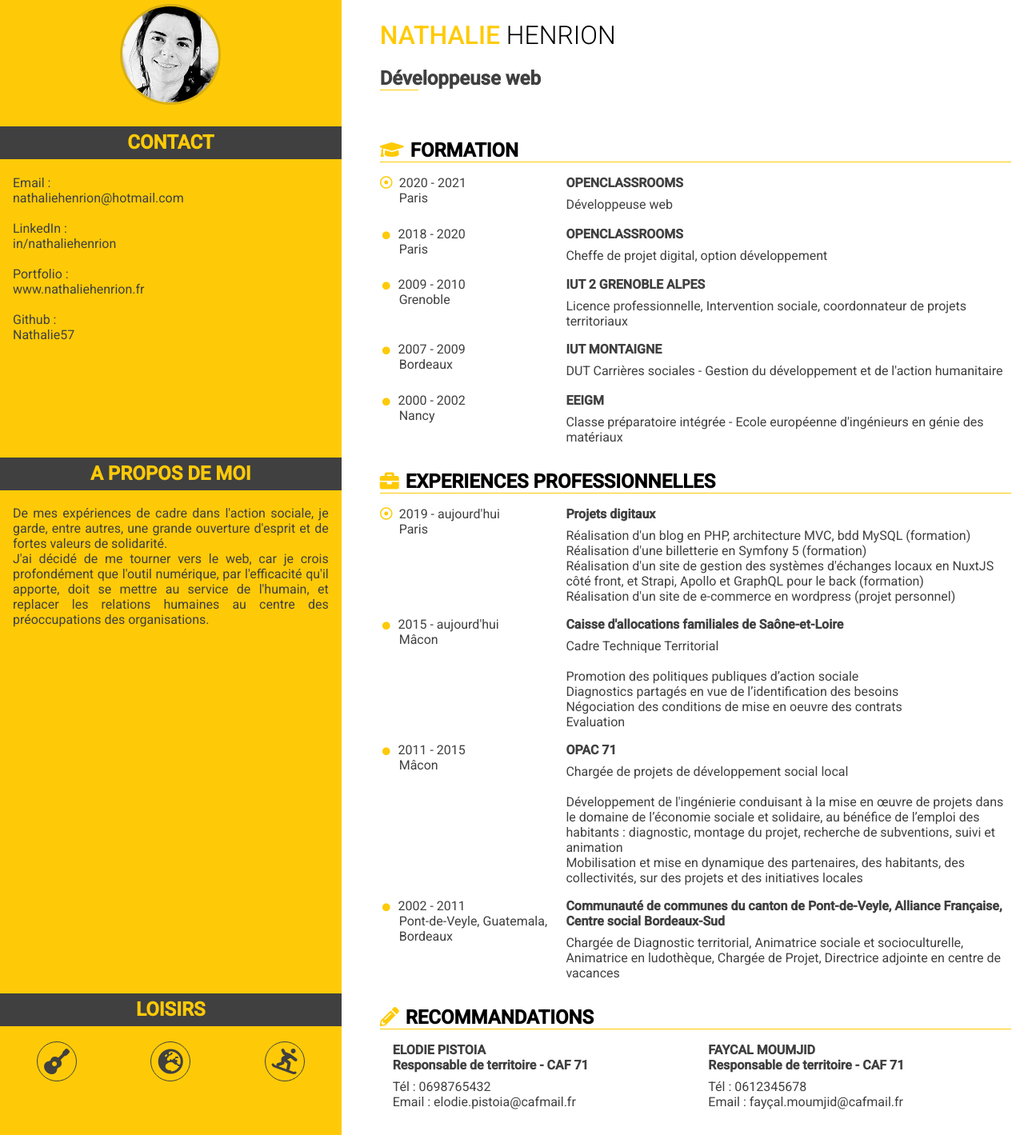
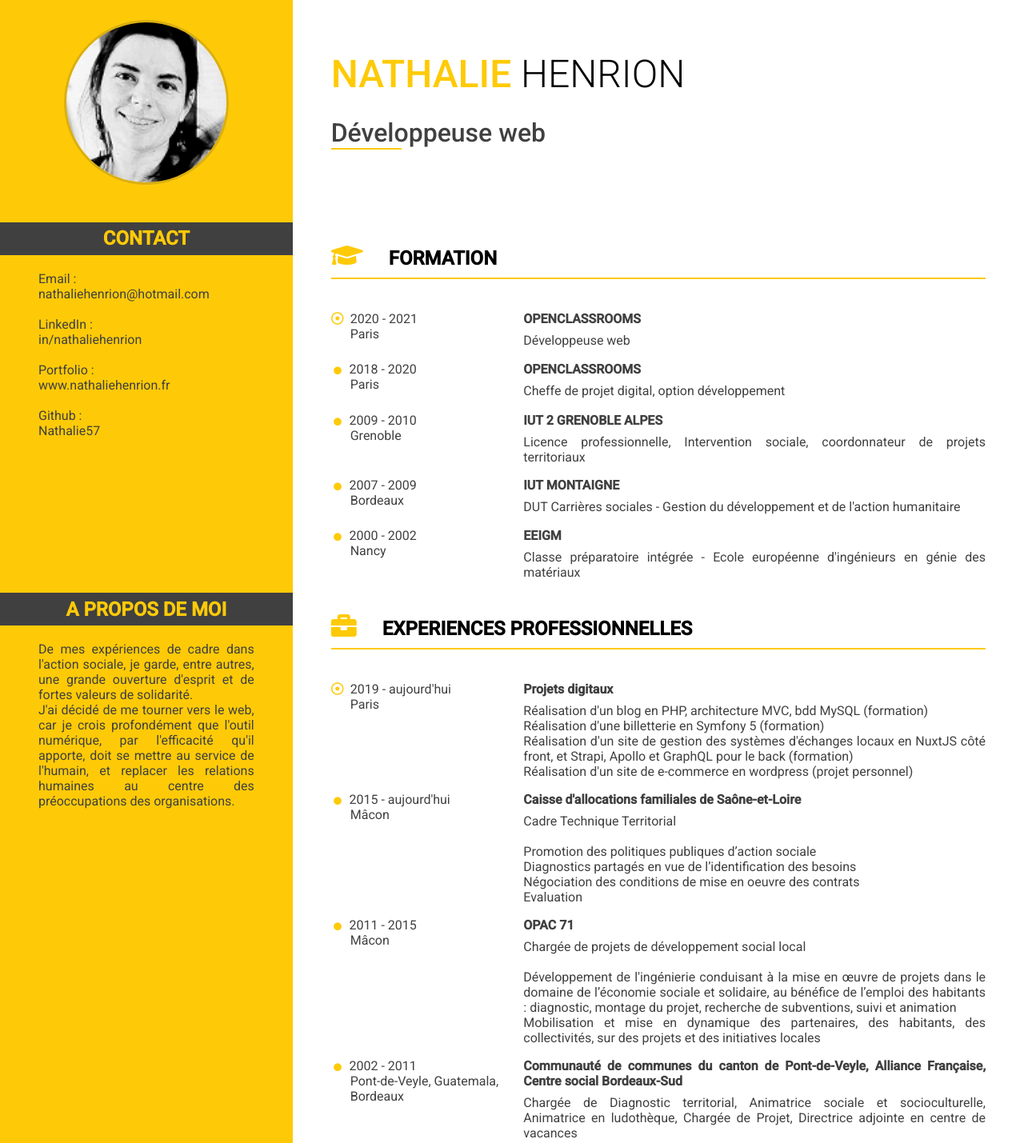
Before and after one commit to Nathalie57/Projet-2, a plain HTML site: page index.html in a window 1280 px wide. Shown: the part 22-1451 px from the top of the page at 80% size. Drawn offline with Linux system fonts and the light colour scheme.

Commit message:
modifications for w3c validator

```diff
--- a/main.css
+++ b/main.css
@@ -5,84 +5,12 @@
     --grey:#404040;
 }
 
-body {
-    color: var(--grey);
-    text-align: justify;
-    margin: 0;
-    font-family: "Roboto";
-}
-
-.list {
-    background-color: #f7f7f7;
-    padding: 1rem;
-    border-radius: .5rem;
-    margin-top: 1rem;
-}
-
-h1 {
-    font-weight: 300;
-}
-
-.left {
-    text-align: left;
+.about {
+    background-color: var(--yellow);
 }
 
 article {
     padding: 1rem;
-}
-
-p {
-    padding-left: 1rem;
-    padding-right: 1rem;
-}
-
-.container {
-    display: grid;
-    grid-template-columns: 1fr;
-}
-
-header h2:after {
-    content: " ";
-    display: block;
-    border-top: 1px solid var(--yellow);
-    width: 3rem;
-}
-
-.list-reco {
-    background-color: #f7f7f7;
-    padding: 1rem;
-    border-radius: .5rem;
-    margin-top: 1rem;
-    text-align: center;
-}
-
-h2.black:after {
-    content: " ";
-    display: block;
-    border-top: 1px solid var(--yellow);
-    width: 100%;
-}
-
-.profile {
-    background-color: var(--yellow);
-    height: 180px;
-    display: flex;
-    justify-content: center;
-    align-items: center;
-}
-
-.education h2:before {
-    content: "\f19d";
-    font-family: "Font Awesome 5 Free";
-    color: var(--yellow);
-    margin-right: .5rem;
-}
-
-.work-experience h2:before {
-    content: "\f0b1";
-    font-family: "Font Awesome 5 Free";
-    color: var(--yellow);
-    margin-right: .5rem;
 }
 
 article section {
@@ -93,13 +21,6 @@ article section {
 aside.current-date {
     padding-left: 1.5rem;
     padding-bottom: 0.6rem;
-}
-
-.recommendation h2:before {
-    content: "\f303";
-    font-family: "Font Awesome 5 Free";
-    color: var(--yellow);
-    margin-right: .5rem;
 }
 
 aside.current-date:before {
@@ -124,20 +45,52 @@ aside.date:before {
     margin-left: -1.3rem;
 }
 
-.recommendation ul {
-    text-align: center;
+.black {
+    color: black;
+    margin: 0;
+    margin-top: .5rem;
 }
 
-.padding {
-    text-align: center;
-    margin-bottom: 1rem;
+body {
+    color: var(--grey);
+    text-align: justify;
+    margin: 0;
+    font-family: "Roboto";
 }
 
-.recommendation {
-    padding: 1rem;
+.contact {
+    background-color: var(--yellow);
 }
 
-ul {list-style-type: none;padding: 0;}
+.container {
+    display: grid;
+    grid-template-columns: 1fr;
+}
+
+.education h2:before {
+    content: "\f19d";
+    font-family: "Font Awesome 5 Free";
+    color: var(--yellow);
+    font-size: xx-large;
+    margin-right: 2rem;
+}
+
+h1 {
+    font-weight: 300;
+}
+
+h1 span {
+    font-size: xxx-large;
+}
+
+h2.black:after {
+    content: " ";
+    display: block;
+    border-top: 2px solid var(--yellow);
+    width: 100%;
+    margin-top: .6rem;
+    margin-bottom: 2.5rem;
+}
 
 h2.framed {
     background: var(--grey);
@@ -147,12 +100,25 @@ h2.framed {
     padding: 0.4rem;
 }
 
-.contact {
-    background-color: var(--yellow);
+h4 {
+    margin-top: 0;
+    margin-bottom: 0.5rem;
+}
+
+header h2 {
+    font-weight: 500;
+    font-size: xx-large;
 }
 
 header {
     padding-left: 1rem;
+}
+
+header h2:after {
+    content: " ";
+    display: block;
+    border-top: 2px solid var(--yellow);
+    width: 5.5rem;
 }
 
 .hobby {
@@ -160,9 +126,9 @@ header {
 }
 
 .hobby i {
-    width: 3rem;
-    height: 3rem;
-    border: 1px solid;
+    width: 6rem;
+    height: 6rem;
+    border: 2px solid;
     border-radius: 50%;
     display: flex;
     align-items: center;
@@ -173,53 +139,125 @@ header {
 .hobby ul {
     display: flex;
     justify-content: space-around;
-}
-
-.about {
-    background-color: var(--yellow);
+    margin-right: 2rem;
+    margin-left: 2rem;
 }
 
 .image {
-        border-radius:50%;
-        width:120px;
-        height:120px;
-        border: solid 0.2rem #DAAF12;
+    border-radius:50%;
+    width: 200px;
+    height: 200px;
+    border: solid 0.2rem #DAAF12;
 }
 
-h4 {
-    margin-top: 0;
-    margin-bottom: 0.5rem;
+.left {
+    text-align: justify;
 }
 
-.yellow-name {
+.list {
+    background-color: #f7f7f7;
+    padding: 1rem;
+    border-radius: .5rem;
+    margin-top: 1rem;
+}
+
+.list-reco {
+    background-color: #f7f7f7;
+    padding: 1rem;
+    border-radius: .5rem;
+    margin-top: 1rem;
+    text-align: center;
+}
+
+p {
+    padding-left: 3rem;
+    padding-right: 3rem;
+}
+
+.padding {
+    text-align: center;
+    margin-bottom: 1rem;
+}
+
+.profile {
+    background-color: var(--yellow);
+    height: 300px;
+    display: flex;
+    justify-content: center;
+    align-items: center;
+}
+
+.recommendation {
+    padding: 1rem;
+}
+
+.recommendation h2:before {
+    content: "\f303";
+    font-family: "Font Awesome 5 Free";
     color: var(--yellow);
-    font-weight: 500;
+    font-size: xx-large;
+    margin-right: 2rem;
+}
+
+.recommendation ul {
+    text-align: center;
+}
+
+ul {
+    list-style-type: none;
+    padding: 0;
+}
+
+.work-experience h2:before {
+    content: "\f0b1";
+    font-family: "Font Awesome 5 Free";
+    color: var(--yellow);
+    margin-right: 2rem;
+    font-size: xx-large;
 }
 
 .yellow {
     color: var(--yellow);
 }
 
-.black {
-    color: black;
-    margin: 0;
-}
-
-@media (max-width: 320px) {
-    h1 {
-        display: flex;
-        justify-content: stretch;
-    }
+.yellow-name {
+    color: var(--yellow);
+    font-weight: 500;
+    font-size: xxx-large;
 }
 
 @media (min-width: 768px) {
+    .about {
+        grid-area: 3/1/4/2;
+    }
+
+    article section {
+        text-align: justify;
+        width: 80%;
+    }
+
+    article span {
+        display: block;
+        text-align: left;
+    }
+
+    aside {
+        width: 30%;
+    }
+
+    .contact {
+        grid-area: 2/1/3/2;
+    }
+
+    .education {
+        grid-area: 2/2/3/4;
+        margin-left: 2rem;
+        margin-right: 2rem;
+    }
+
     .container {
         display: grid;
-        grid-template-columns: 1fr 2fr;
-    }
-
-    .profile {
-        grid-column: 1/2;
+        grid-template-columns: 2fr 5fr;
     }
 
     header {
@@ -229,34 +267,17 @@ h4 {
         margin-bottom: auto;
     }
 
-    .contact {
-        grid-area: 2/1/3/2;
+    .hobby i {
+        width: 5rem;
+        height: 5rem;
+        margin: .7rem;
     }
 
-    .about {
-        grid-area: 3/1/4/2;
+    .hobby ul {
+        flex-direction: column;
+        align-items: center;
+        justify-content: space-around;
     }
-
-    .education {
-        grid-area: 2/2/3/4;
-        margin-left: 2rem;
-    }
-
-    .work-experience {
-        grid-area: 3/2/4/4;
-        margin-left: 2rem;
-    }
-
-    .recommendation {
-        grid-area: 4/2/5/4;
-        margin-left: 2rem;
-        margin-right: 0;
-    }
-
-    article span {
-        display: block;
-        text-align: left;
-        }
 
     .list {
         background-color: white;
@@ -264,28 +285,52 @@ h4 {
         padding: 0;
     }
 
-    article section {
-        text-align: left;
-        width: 80%;
-    }
-
-    aside {
-        width: 30%;
-    }
-
-    .yellow {
-        color: black;
+    p {
+        padding-left: 1rem;
+        padding-right: 1rem;
     }
 
     .padding {
         text-align:left;
         padding-left: 1rem;
+        padding-right: 1rem;
+    }
+
+    .profile {
+        grid-column: 1/2;
+    }
+
+    .recommendation {
+        grid-area: 4/2/5/4;
+        margin-left: 2rem;
+        margin-right: 2rem;
+    }
+
+    .work-experience {
+        grid-area: 3/2/4/4;
+        margin-left: 2rem;
+        margin-right: 2rem;
+    }
+
+    .yellow {
+        color: black;
     }
 }
 
 @media screen AND (min-width:1024px) {
     .flex {
         display: flex;
+        margin-bottom: 3rem;
+    }
+
+    .hobby i {
+        width: 4rem;
+        height: 4rem;
+        margin: .5rem;
+    }
+
+    .hobby ul {
+        flex-direction: initial;
     }
 
     .list-reco {
@@ -293,6 +338,18 @@ h4 {
         text-align: left;
         background-color: white;
         margin-top: 0;
+        padding-top: 0;
+    }
+
+    p {
+        padding-left: 3rem;
+        padding-right: 3rem;
+    }
+
+    .padding {
+        text-align:left;
+        padding-left: 3rem;
+        padding-right: 3rem;
     }
 }
 
```
